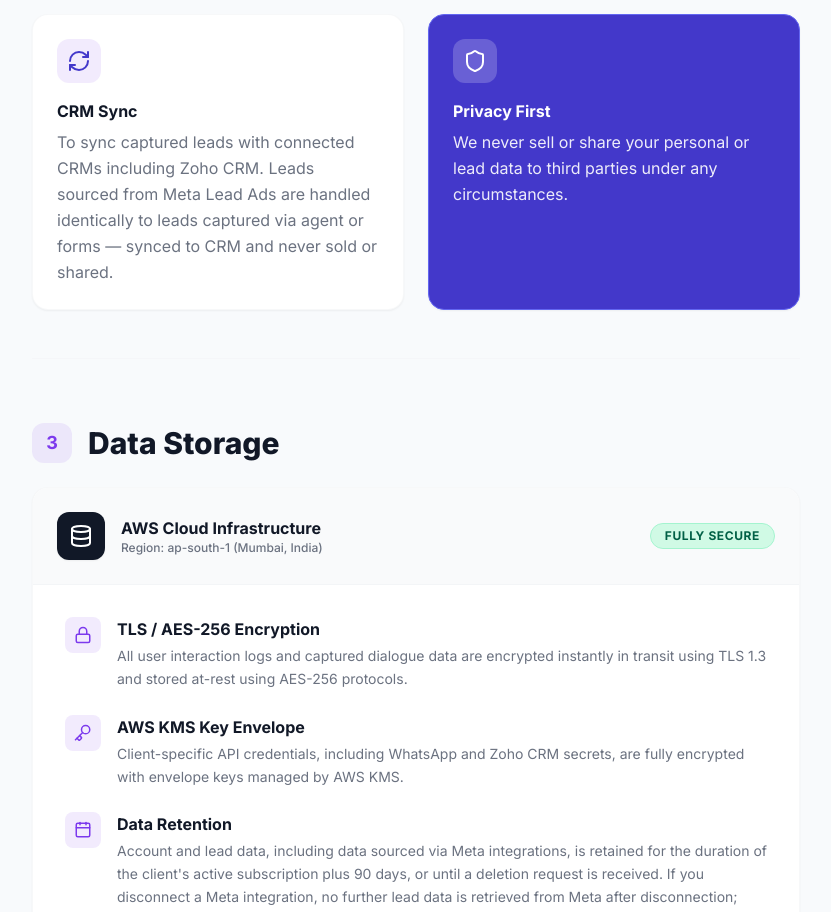
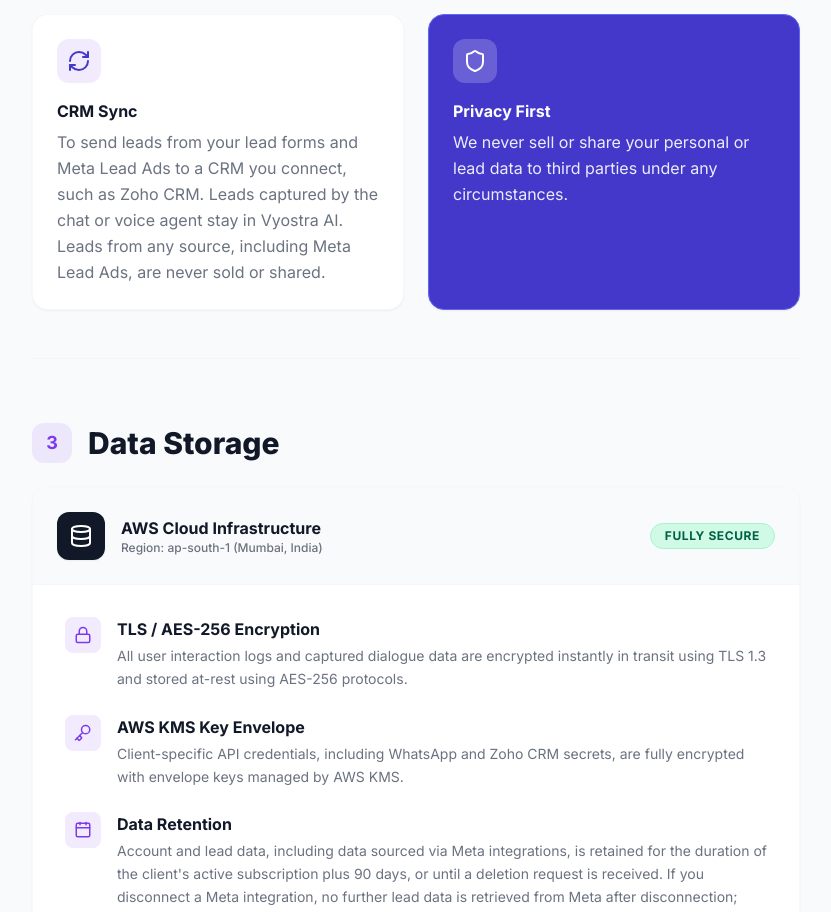
Before and after one commit to akvinayaktiwari/RigaChat, a React (Vite) app in the folder frontend/: page /privacy-policy in a window 1280 px wide. Shown: the part 1300-2212 px from the top of the page, without its empty margins (316-1147 px from the left). Built offline with nearby package versions, Linux system fonts and the light colour scheme; no server answers.

Commit message:
fix: stop the privacy policy saying agent leads sync to the CRM
It said leads from the agent are synced to CRM like Meta and form leads. Only
form and Meta Lead Ads leads are sent to a connected CRM; chat and voice leads
stay in Vyostra AI. The never-sold-or-shared commitment is unchanged.

```diff
--- a/frontend/src/pages/Privacy.tsx
+++ b/frontend/src/pages/Privacy.tsx
@@ -75,7 +75,7 @@ const USE_BLOCKS: UseBlock[] = [
   {
     icon: 'RefreshCw',
     label: 'CRM Sync',
-    text: 'To sync captured leads with connected CRMs including Zoho CRM. Leads sourced from Meta Lead Ads are handled identically to leads captured via agent or forms — synced to CRM and never sold or shared.',
+    text: 'To send leads from your lead forms and Meta Lead Ads to a CRM you connect, such as Zoho CRM. Leads captured by the chat or voice agent stay in Vyostra AI. Leads from any source, including Meta Lead Ads, are never sold or shared.',
   },
   {
     icon: 'ShieldCheck',
```
